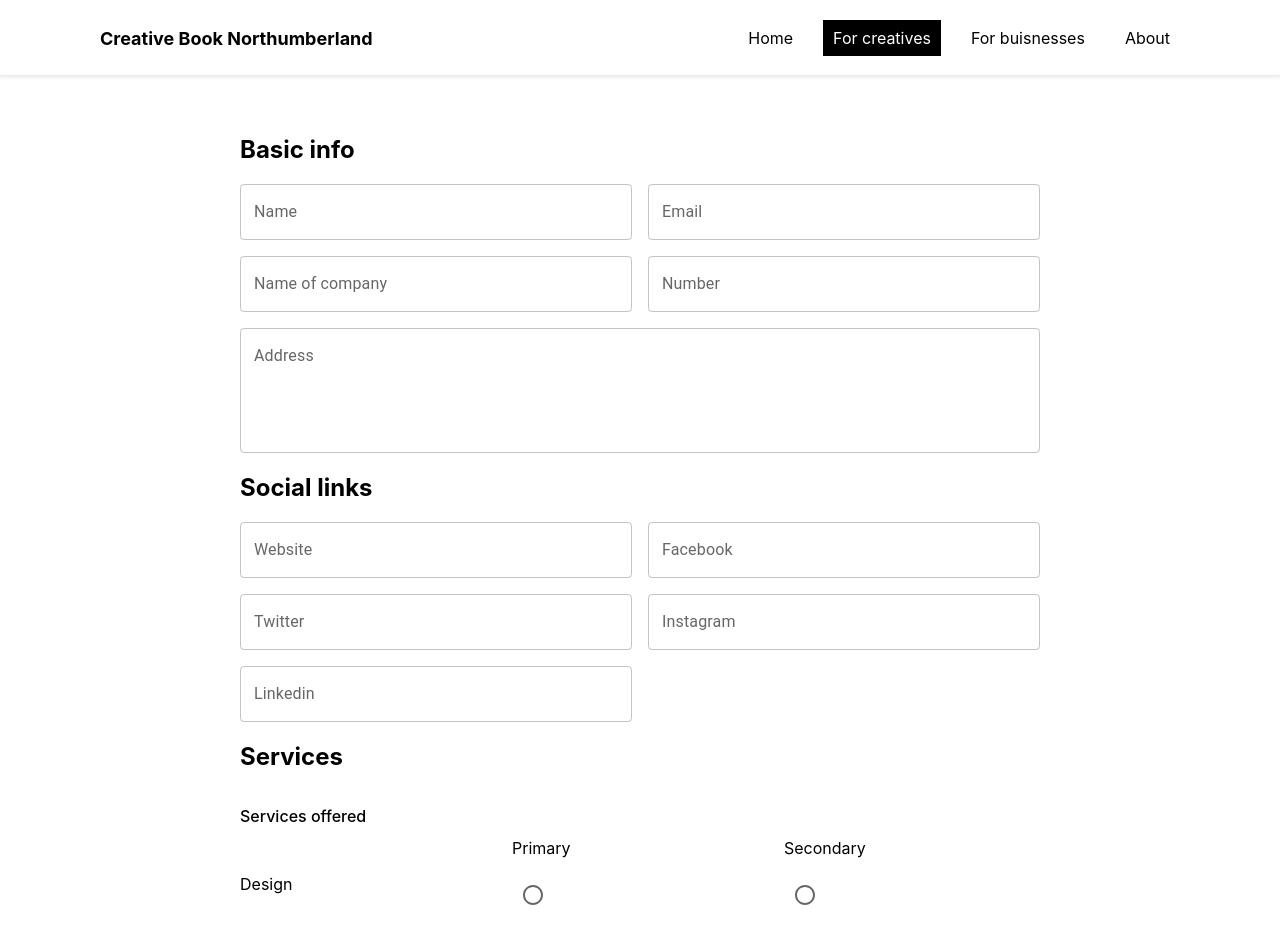
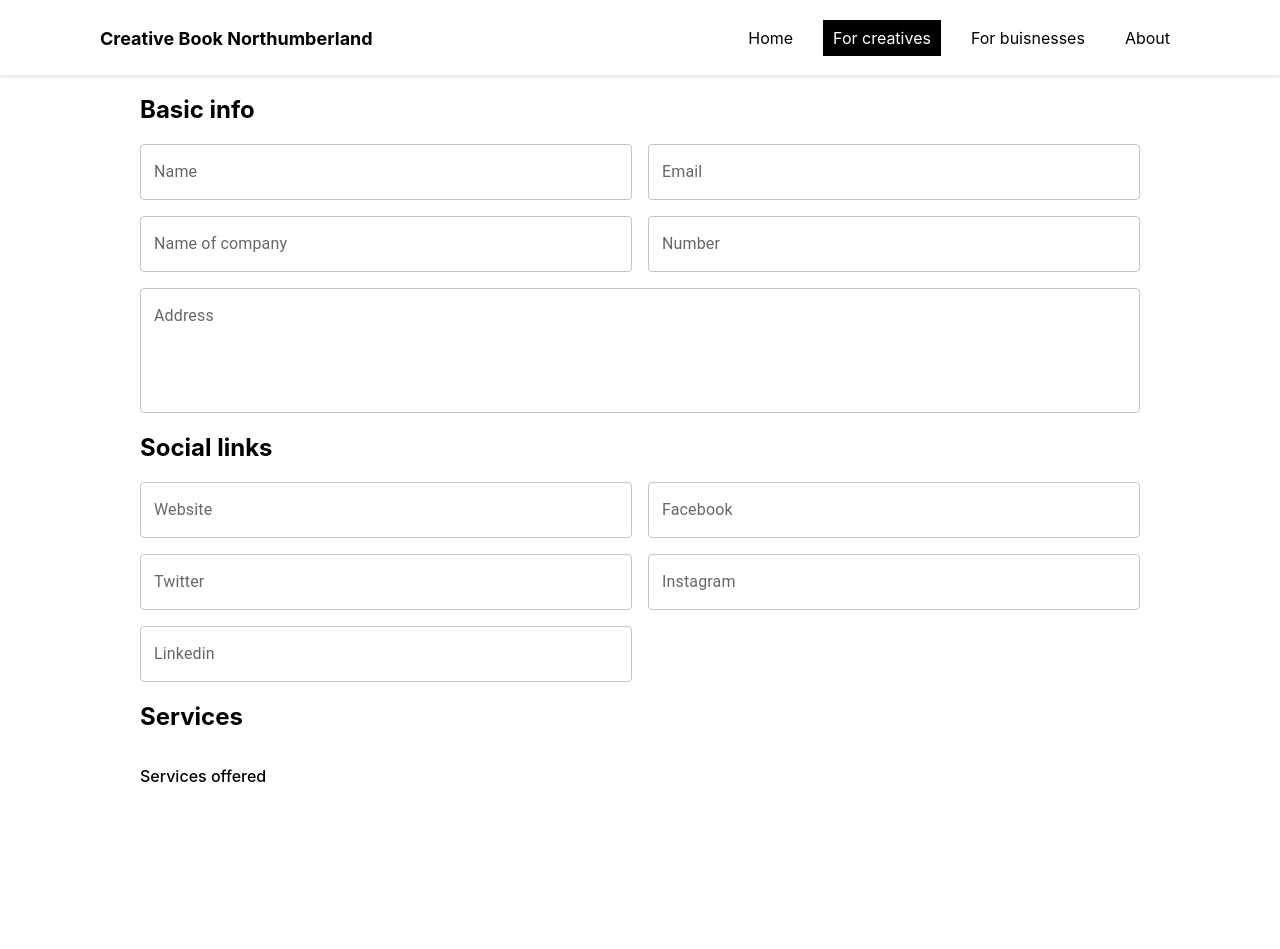
Before and after one commit to Oliver-Redeyoff/blackbook, a React (Create React App) app in the folder frontend/: page /signup in a window 1280 px wide. Shown: the top 949 px of the page. After the commit the page ends 800 px from the top, so only its background shows below. Built offline with nearby package versions, Linux system fonts and the light colour scheme.

Commit message:
Made view container the scrollable part, not the whole body

```diff
--- a/frontend/src/App.css
+++ b/frontend/src/App.css
@@ -50,9 +50,12 @@
 }
 
 .view-container {
-  flex: 1 1 auto;
-  margin: auto;
-  padding: 40px;
+  position: absolute;
+  top: 75px;
+  height: calc(100% - 75PX);
+  left: 50%;
+  transform: translateX(-50%);
   width: 80%;
   max-width: 1000px;
+  overflow: auto;
 }
--- a/frontend/src/components/PorfolioForm.js
+++ b/frontend/src/components/PorfolioForm.js
@@ -1,15 +1,21 @@
 import '../css/PortfolioForm.css'
 
-import Grid from '@mui/material/Grid';
+import Grid from '@mui/material/Grid'
 import TextField from '@mui/material/TextField'
 import Radio from '@mui/material/Radio'
+import Button from '@mui/material/Button'
 
 import { useEffect, useState } from 'react'
+import { Fab } from '@mui/material'
 
 function PortfolioForm() {
 
+  const DefaultServices = ['Graphic Design', 'Photography', 'Illustration', 'Copywriting', 'Social media', 'Music', 'Website design',
+                    'Website building', 'Legal advice', 'Financial advice']
+
+
   return (
-    <div className='form'>
+    <div>
 
       <h2>Basic info</h2>
       <Grid container spacing={2}>
@@ -57,9 +63,11 @@ function PortfolioForm() {
             <Grid item xs={4}></Grid>
             <Grid item xs={4}>Primary</Grid>
             <Grid item xs={4}>Secondary</Grid>
-            <Grid item xs={4}>Design</Grid>
-            <Grid item xs={4}><Radio /></Grid>
-            <Grid item xs={4}><Radio /></Grid>
+            {DefaultServices.map((service) => (<>
+              <Grid item xs={4}>{service}</Grid>
+              <Grid item xs={4}><Radio /></Grid>
+              <Grid item xs={4}><Radio /></Grid>
+            </>))}
           </Grid>
         </Grid>
         <Grid item xs={12}>
@@ -87,9 +95,11 @@ function PortfolioForm() {
         </Grid>
       </Grid>
 
+      <Button style={{'marginTop': '20px'}} variant='contained' disableElevation>Submit</Button>
+
     </div>
   )
 
 }
 
-export default PortfolioForm;
+export default PortfolioForm
--- a/frontend/src/css/PortfolioForm.css
+++ b/frontend/src/css/PortfolioForm.css
@@ -1,9 +1,3 @@
-.form {
-    width: 80%;
-    max-width: 800px;
-    margin: auto;
-}
-
 h3 {
     font-size: 16px;
     font-weight: 500;
```
